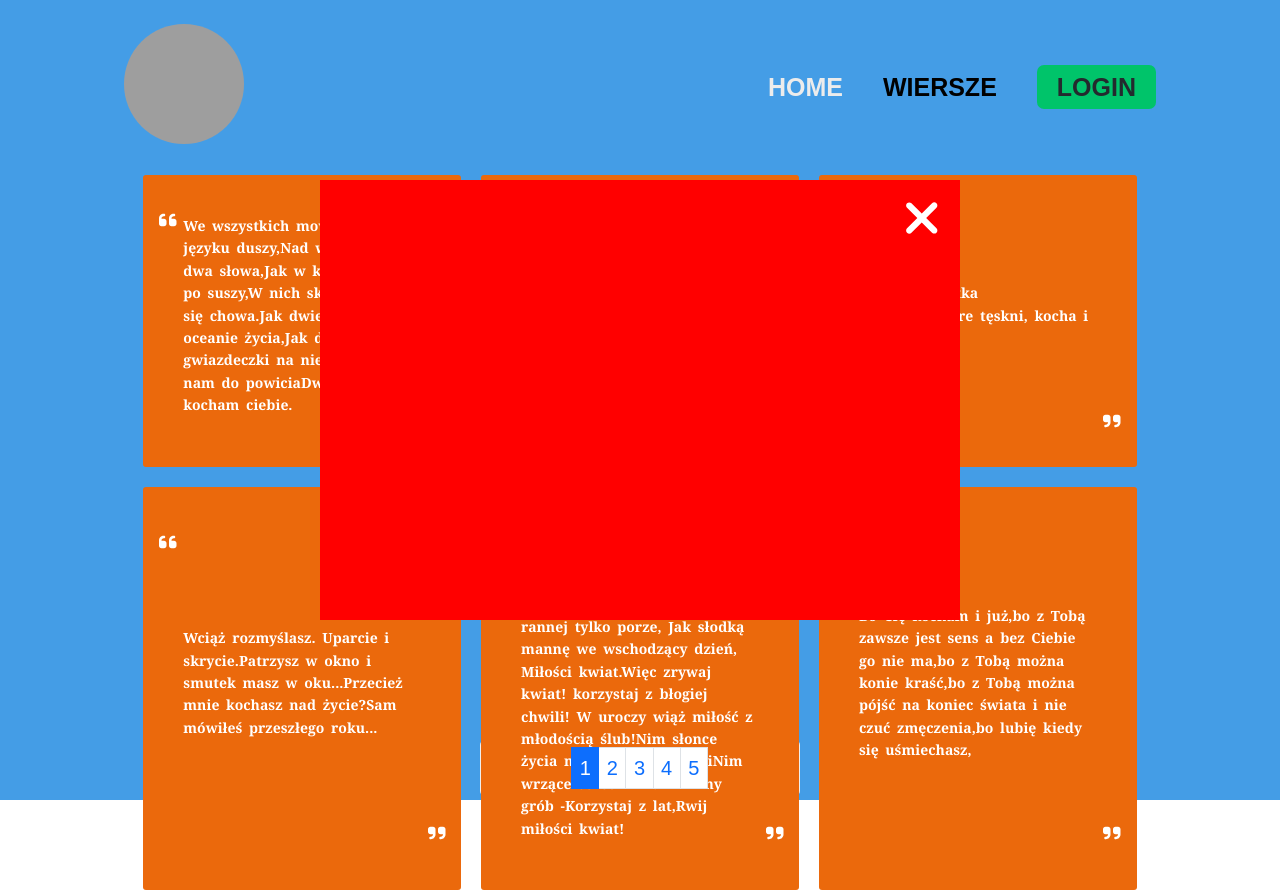
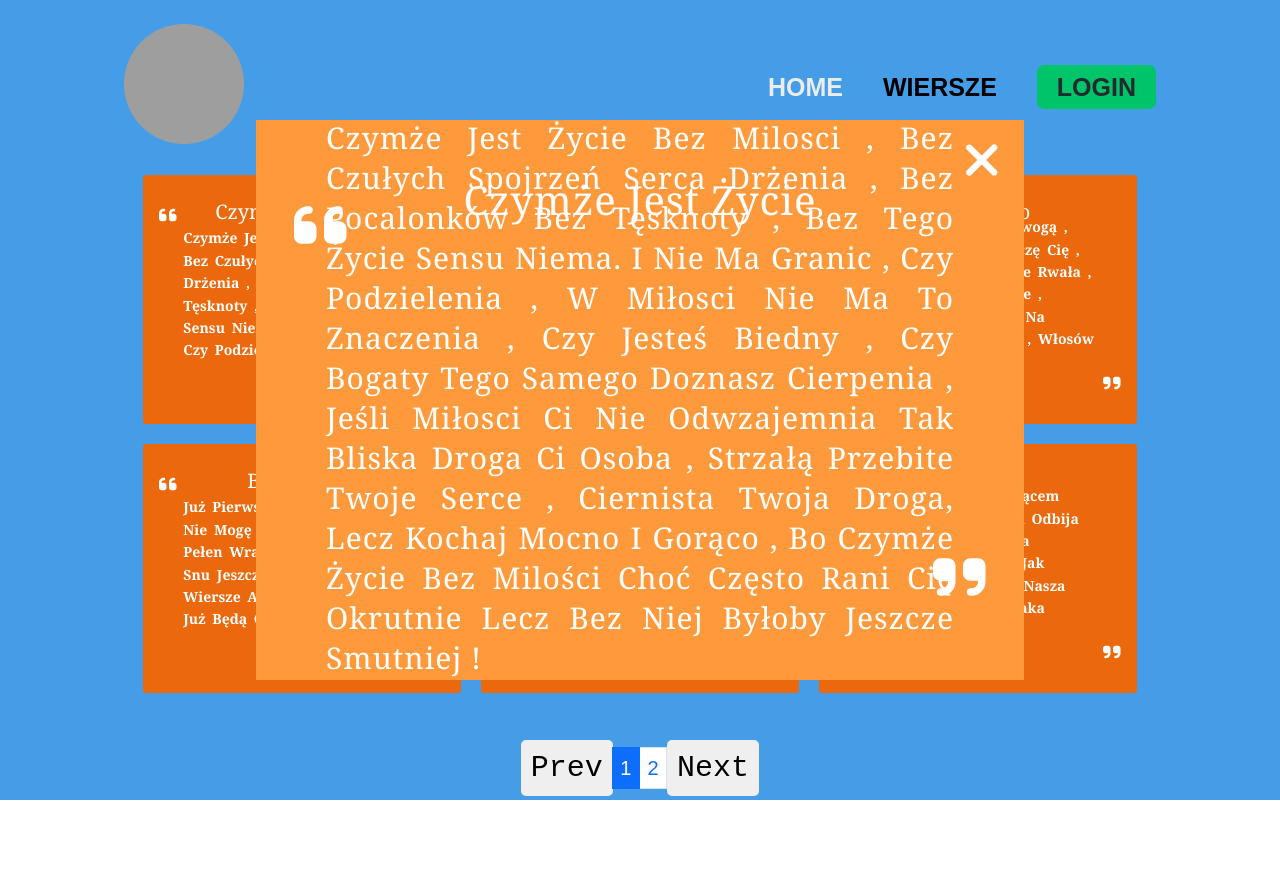
Before and after one commit to ZbigniewKierpiec/WierszeMamy, a React (Vite) app in the folder app/: page /app in a window 1280 px wide. Both pictures are taken after a click on the element 302 px from the left and 320 px from the top of the page. After the commit the page ends 824 px from the top, so only its background shows below. Built offline with nearby package versions, Linux system fonts and the light colour scheme; grey boxes are pictures that could not be loaded.

Commit message:
added poems

```diff
--- /dev/null
+++ b/app/src/components/Footer.jsx
@@ -0,0 +1,9 @@
+import React from "react";
+import styles from "./Footer.module.css";
+export default function Footer() {
+  return <footer className={styles.footer}>
+ <p className={styles.copyright}>
+          &copy; Copyright {new Date().getFullYear()} by Halina Kierpiec
+        </p>
+  </footer>;
+}
--- /dev/null
+++ b/app/src/components/Footer.module.css
@@ -0,0 +1,12 @@
+.footer {
+  width: 100%;
+  height: 10%;
+  background-color: black;
+  margin: 0;
+  padding: 0;
+  position: absolute;
+  bottom: 0;
+  display: flex;
+  justify-content: center;
+  align-items: center;
+}
--- a/app/src/components/Wiersze.jsx
+++ b/app/src/components/Wiersze.jsx
@@ -3,21 +3,35 @@ import styles from "./wiersze.module.css";
 import React from "react";
 import { FontAwesomeIcon } from "@fortawesome/react-fontawesome";
 import { faQuoteLeft, faQuoteRight } from "@fortawesome/free-solid-svg-icons";
-export default function Wiersze({ item , handleActive }) {
 
+// const truncateString = (str, maxLength) => {
+//   return str.length > maxLength ? `${str.slice(0, maxLength)}...` : str;
+// };
 
+const truncateString = (str, maxLength) => {
+  if (str.length <= maxLength) {
+    return str;
+  }
 
+  const lastSpaceIndex = str.lastIndexOf(" ", maxLength);
+  const truncated =
+    lastSpaceIndex !== -1
+      ? str.slice(0, lastSpaceIndex)
+      : str.slice(0, maxLength);
 
+  return `${truncated}...`;
+};
 
-
+export default function Wiersze({ item, handleActive }) {
+  const maxLength = 170;
 
   return (
-    <div  onClick={handleActive}    className={styles.wiersze}>
+    <div onClick={()=>handleActive(item)} className={styles.wiersze}>
       <span className={styles.top}>
         <FontAwesomeIcon icon={faQuoteLeft} />
       </span>
-
-      <p> {item.name}</p>
+        <h2 className={styles.title}>{item.title}</h2>
+      <p> {truncateString(item.name, maxLength)}</p>
 
       <span className={styles.bottom}>
         {" "}
--- a/app/src/components/WierszeDetails.jsx
+++ b/app/src/components/WierszeDetails.jsx
@@ -1,17 +1,25 @@
+/* eslint-disable react/prop-types */
 import React from "react";
 import styles from "./WierszeDetails.module.css";
 import { FontAwesomeIcon } from "@fortawesome/react-fontawesome";
-import {
-  faQuoteLeft,
-  faQuoteRight,
-  faXmark,
-} from "@fortawesome/free-solid-svg-icons";
-export default function WierszeDetails({setActive}) {
+import { faQuoteLeft, faQuoteRight } from "@fortawesome/free-solid-svg-icons";
+import { faXmark } from "@fortawesome/free-solid-svg-icons";
+export default function WierszeDetails({ setActive, details }) {
+  console.log(details);
   return (
     <div className={styles.box}>
-      <span onClick={()=>setActive(false)}    className={styles.times}>
+      <span onClick={() => setActive(false)} className={styles.times}>
         {" "}
         <FontAwesomeIcon icon={faXmark} />
+      </span>
+      <h2 className={styles.title}>{details.title}</h2>
+      <span className={styles.left}>
+        <FontAwesomeIcon icon={faQuoteLeft} />
+      </span>
+                   <h1>{details.name}</h1>
+      <span className={styles.right}>
+        {" "}
+        <FontAwesomeIcon icon={faQuoteRight} />{" "}
       </span>
     </div>
   );
--- a/app/src/components/WierszeDetails.module.css
+++ b/app/src/components/WierszeDetails.module.css
@@ -1,12 +1,23 @@
 .box {
-  width: 50%;
-  height: 55%;
+  width: 60%;
+  height: 70%;
   background-color: red;
+  background: #ff9a3c;
   position: absolute;
   top: 50%;
   left: 50%;
   transform: translate(-50%, -50%);
   z-index: 7;
+  display: flex;
+  justify-content: center;
+  align-items: center;
+  padding: 7rem;
+  text-align: justify;
+
+  letter-spacing: .1rem;
+  font-family: Georgia, sans-serif;
+
+
 }
 
 .times {
@@ -15,3 +26,35 @@
   right: 3%;
   cursor: pointer;
 }
+
+.title{
+  position: absolute;
+  top: 10%;
+  text-transform: capitalize;
+  font-size: 4rem;
+}
+
+.left {
+    position: absolute;
+    top: 10%;
+    left: 5%;
+    font-size: 6rem;
+    color: #bfa100;
+    color: white;
+  }
+
+  .right {
+    position: absolute;
+    bottom: 10%;
+    right: 5%;
+    font-size: 6rem;
+    color: white;
+  }
+
+  h1{
+    font-size: 3rem;
+    text-transform:capitalize;
+    line-height: 40px;
+
+    /* line-height: 50px; */
+  }
--- a/app/src/components/wiersze.module.css
+++ b/app/src/components/wiersze.module.css
@@ -1,5 +1,5 @@
 .wiersze {
-  position: relative !important;
+  position: relative;
   display: flex;
   justify-content: center;
   align-items: center;
@@ -12,6 +12,9 @@
 
   border-radius: 0.3rem;
   cursor: pointer;
+  text-transform: capitalize;
+
+
 }
 
 .top {
@@ -22,7 +25,11 @@
   color: #bfa100;
   color: white;
 }
-
+.title{
+  position: absolute;
+  top: 10%;
+  text-transform: capitalize;
+}
 .bottom {
   position: absolute;
   bottom: 10%;
--- a/app/src/pages/AppLayout.jsx
+++ b/app/src/pages/AppLayout.jsx
@@ -7,124 +7,63 @@ import PageNav from "../components/PageNav";
 import Logo from "../components/Logo";
 import Wiersze from "../components/wiersze";
 import WierszeDetails from "../components/WierszeDetails";
+import Footer from "../components/Footer";
 
 const data = [
   {
     id: 1,
-    name: "We wszystkich mowach i w języku duszy,Nad wszystkie są dwa słowa,Jak w kroplach rosy po suszy,W nich skarb żywota się chowa.Jak dwie perełki w oceanie życia,Jak dwie gwiazdeczki na niebie,wiecą nam do powiciaDwa słowa - kocham ciebie.",
+    title: "czymże jest życie",
+    name: "czymże jest życie bez milosci , Bez czułych spojrzeń serca drżenia , Bez pocalonków bez tęsknoty , Bez tego życie sensu niema. I nie ma granic , czy podzielenia , W miłosci nie ma to znaczenia , Czy jesteś biedny , czy bogaty tego samego doznasz cierpenia , jeśli miłosci ci nie odwzajemnia tak bliska droga ci osoba , strzałą przebite twoje serce , ciernista twoja droga, lecz kochaj mocno i gorąco , bo czymże życie bez milości choć często rani cię okrutnie lecz bez niej byłoby jeszcze smutniej !",
   },
   {
     id: 2,
-    name: "Każdy nowy dzień jest kwiatem Który zakwita w naszych rękach Tam gdzie się kocha, nigdy nie zapada noc.",
+    title: "niepokój w oczach",
+    name: "te oczy , co cieszą i ranią, te chwile, które minąć muszą , te myśli które spać nie dają , czy one byc muszą?, ta radość co w smutek się zmienia , ten smutek co pali jak ogień , i wciąż ten niepokój w mej duszy , co rozum i rozsądek głuszy , jak ciężko samej z myślami , jak trudno jest życ tylko snami , jak gnębi ta myśl niepojęta , ze bylam już o krok od szczęścia!",
   },
   {
     id: 3,
-    name: "Serce to cząstka człowieka,Które tęskni, kocha i czeka.",
+    title: "dla miłego",
+    name: "każda minuta była trwogą  , czy znowu dziś zobaczę cię , niepewność serce moje rwała , usta szeptały imię twe , chciałam nauczyć się na pamieć , twej twarzy , włosów , twoich rąk , chciałam zatrzymać je na stałe , by były przy mnie , ze mną wciaż , patrzyłam ciągle gdzieś daleko jakbym tam dojrzeć mogła cię lecz ciebie zabrał los w nieznane gdzieś po świecie wodzi cię , nie wiem co robisz , o czym myślisz? , kto sercu twemu bliski jest , kto znowu w głowie ci zawrócil kogo znów stac na taki gest , lecz ciągle siebie pytam czy mnie pamiętasz i wrócisz tu , i czy będziemy razem szli , przez życia piękne dni",
   },
   {
     id: 4,
-    name: " Wciąż rozmyślasz. Uparcie i skrycie.Patrzysz w okno i smutek masz w oku...Przecież mnie kochasz nad życie?Sam mówiłeś przeszłego roku...  ",
+    title: "bezsenność",
+    name: "już pierwsza na zegarze , a ja nie mogę spać , cały dzień , pełen wrażeń , nie chce mi snu jeszcze dać , siedzę i piszę wiersze a wkoło cicho tak , już będą cykać świerszcze , a ja wciąż nie mogę spać !",
   },
   {
     id: 5,
-    name: "Jest jeden kwiat - kwiat jak wiosenne zorze,Tak pełen blasków i woniących tchnień,Lecz rwać go można w rannej tylko porze,  Jak słodką mannę we wschodzący dzień, Miłości kwiat.Więc zrywaj kwiat! korzystaj z błogiej chwili! W uroczy wiąż miłość z młodością ślub!Nim słonce życia na zachód się schyliNim wrzące serce zmrozi zimny grób -Korzystaj z lat,Rwij miłości kwiat!  ",
+    title: "pijak",
+    name: "idzie chwiejnym krokiem , z łzawym okiem , piosenki głośno śpiewa , aż zapatrzyły sie drzewa ",
   },
   {
     id: 6,
-    name: "Bo Cię kocham i już,bo z Tobą zawsze jest sens a bez Ciebie go nie ma,bo z Tobą można konie kraść,bo z Tobą można pójść na koniec świata i nie czuć zmęczenia,bo lubię kiedy się uśmiechasz,",
+    title: "choinka",
+    name: "skrzy się i mieni tysiącem promieni , w bańkach odbija się świat , taka cudna pachnąca w zieleni , jak najpięknieszy kwiat , nasza chionka świąteczna taka wysoka do nieba a pod nią prezentów moc w tę wigilijną jedyną noc",
   },
   {
     id: 7,
-    name: "Najlepsza miłość to ta która budzi duszę,pcha Nas ku lepszemu, rozpala w sercach ogień a w duszy sieje spokój.",
+    title: "wizerunek",
+    name: "oczy twoje przecudne , w oczach odbija się świat , gdy spojrzysz na mnie tak cudnie , to aż mi oddechu brak! , usta twe usta czerwone jak maliny w borze ja na twoich ustach , pocałunek złożę , włosy włosy twe czarne , jak bez księżyca noc , uwielbiam patrzeć na nie , i włożyc w twe włosy mą dłoń ",
   },
   {
     id: 8,
-    name: "Każdy nowy dzień jest kwiatem Który zakwita w naszych rękach Tam gdzie się kocha, nigdy nie zapada noc.",
+    title: "śmierć",
+    name: "pojawia śię w białym habicie , ponoć piękna i młoda , zabiera ludzkie życie , nieubłagana , zimna i wroga",
   },
   {
     id: 9,
-    name: "Serce to cząstka człowieka,Które tęskni, kocha i czeka.",
+    title: "droga",
+    name: "droga utarta udeptana , moja droga kochana , chodzę nią całe życie i podziwiam w zachwycie",
   },
   {
     id: 10,
-    name: " Wciąż rozmyślasz. Uparcie i skrycie.Patrzysz w okno i smutek masz w oku...Przecież mnie kochasz nad życie?Sam mówiłeś przeszłego roku...  ",
+    title: "opowiem wszystkim",
+    name: "opowiem słońcu i gwiazdom na błękicie , że bardziej cię kocham niż swoje życie , i deszczowi opowiem co swymi kropelkami , zalewa me okno jak ja swymi łzami , zalewam kartkę białą co wiersz na nie pisze , i wiatrowi opowiem i kwiatom w ogrodzie opowiem ja wszystkim jak ja kocham ciebie",
   },
   {
     id: 11,
-    name: "Jest jeden kwiat - kwiat jak wiosenne zorze,Tak pełen blasków i woniących tchnień,Lecz rwać go można w rannej tylko porze,  Jak słodką mannę we wschodzący dzień, Miłości kwiat.Więc zrywaj kwiat! korzystaj z błogiej chwili! W uroczy wiąż miłość z młodością ślub!Nim słonce życia na zachód się schyliNim wrzące serce zmrozi zimny grób -Korzystaj z lat,Rwij miłości kwiat!  ",
-  },
-  {
-    id: 12,
-    name: "Bo Cię kocham i już,bo z Tobą zawsze jest sens a bez Ciebie go nie ma,bo z Tobą można konie kraść,bo z Tobą można pójść na koniec świata i nie czuć zmęczenia,bo lubię kiedy się uśmiechasz,",
-  },
-  {
-    id: 13,
-    name: "Najlepsza miłość to ta która budzi duszę,pcha Nas ku lepszemu, rozpala w sercach ogień a w duszy sieje spokój.",
-  },
-  {
-    id: 14,
-    name: "Każdy nowy dzień jest kwiatem Który zakwita w naszych rękach Tam gdzie się kocha, nigdy nie zapada noc.",
-  },
-  {
-    id: 15,
-    name: "Serce to cząstka człowieka,Które tęskni, kocha i czeka.",
-  },
-  {
-    id: 16,
-    name: " Wciąż rozmyślasz. Uparcie i skrycie.Patrzysz w okno i smutek masz w oku...Przecież mnie kochasz nad życie?Sam mówiłeś przeszłego roku...  ",
-  },
-  {
-    id: 17,
-    name: "Jest jeden kwiat - kwiat jak wiosenne zorze,Tak pełen blasków i woniących tchnień,Lecz rwać go można w rannej tylko porze,  Jak słodką mannę we wschodzący dzień, Miłości kwiat.Więc zrywaj kwiat! korzystaj z błogiej chwili! W uroczy wiąż miłość z młodością ślub!Nim słonce życia na zachód się schyliNim wrzące serce zmrozi zimny grób -Korzystaj z lat,Rwij miłości kwiat!  ",
-  },
-  {
-    id: 18,
-    name: "Bo Cię kocham i już,bo z Tobą zawsze jest sens a bez Ciebie go nie ma,bo z Tobą można konie kraść,bo z Tobą można pójść na koniec świata i nie czuć zmęczenia,bo lubię kiedy się uśmiechasz,",
-  },
-  {
-    id: 19,
-    name: "Najlepsza miłość to ta która budzi duszę,pcha Nas ku lepszemu, rozpala w sercach ogień a w duszy sieje spokój.",
-  },
-
-  {
-    id: 20,
-    name: " Wciąż rozmyślasz. Uparcie i skrycie.Patrzysz w okno i smutek masz w oku...Przecież mnie kochasz nad życie?Sam mówiłeś przeszłego roku...  ",
-  },
-  {
-    id: 21,
-    name: "Jest jeden kwiat - kwiat jak wiosenne zorze,Tak pełen blasków i woniących tchnień,Lecz rwać go można w rannej tylko porze,  Jak słodką mannę we wschodzący dzień, Miłości kwiat.Więc zrywaj kwiat! korzystaj z błogiej chwili! W uroczy wiąż miłość z młodością ślub!Nim słonce życia na zachód się schyliNim wrzące serce zmrozi zimny grób -Korzystaj z lat,Rwij miłości kwiat!  ",
-  },
-  {
-    id: 22,
-    name: "Bo Cię kocham i już,bo z Tobą zawsze jest sens a bez Ciebie go nie ma,bo z Tobą można konie kraść,bo z Tobą można pójść na koniec świata i nie czuć zmęczenia,bo lubię kiedy się uśmiechasz,",
-  },
-  {
-    id: 23,
-    name: "Najlepsza miłość to ta która budzi duszę,pcha Nas ku lepszemu, rozpala w sercach ogień a w duszy sieje spokój.",
-  },
-  {
-    id: 24,
-    name: "Każdy nowy dzień jest kwiatem Który zakwita w naszych rękach Tam gdzie się kocha, nigdy nie zapada noc.",
-  },
-  {
-    id: 25,
-    name: "Serce to cząstka człowieka,Które tęskni, kocha i czeka.",
-  },
-  {
-    id: 26,
-    name: " Wciąż rozmyślasz. Uparcie i skrycie.Patrzysz w okno i smutek masz w oku...Przecież mnie kochasz nad życie?Sam mówiłeś przeszłego roku...  ",
-  },
-  {
-    id: 27,
-    name: "Jest jeden kwiat - kwiat jak wiosenne zorze,Tak pełen blasków i woniących tchnień,Lecz rwać go można w rannej tylko porze,  Jak słodką mannę we wschodzący dzień, Miłości kwiat.Więc zrywaj kwiat! korzystaj z błogiej chwili! W uroczy wiąż miłość z młodością ślub!Nim słonce życia na zachód się schyliNim wrzące serce zmrozi zimny grób -Korzystaj z lat,Rwij miłości kwiat!  ",
-  },
-  {
-    id: 28,
-    name: "Bo Cię kocham i już,bo z Tobą zawsze jest sens a bez Ciebie go nie ma,bo z Tobą można konie kraść,bo z Tobą można pójść na koniec świata i nie czuć zmęczenia,bo lubię kiedy się uśmiechasz,",
-  },
-  {
-    id: 29,
-    name: "Najlepsza miłość to ta która budzi duszę,pcha Nas ku lepszemu, rozpala w sercach ogień a w duszy sieje spokój.",
+    title: "",
+    name: "",
   },
 ];
 
@@ -137,10 +76,11 @@ export default function AppLayout() {
   const records = data.slice(firstIndex, lastIndex);
   const npages = Math.ceil(data.length / recordsPerPage);
   const numbers = [...Array(npages + 1).keys()].slice(1);
+  const [details, setDetails] = useState([]);
   return (
     <main className={styles.app}>
       <PageNav></PageNav>
-      {active && <WierszeDetails setActive={setActive}    />}
+      {active && <WierszeDetails details={details} setActive={setActive} />}
       <div className={styles.section}>
         <section className={styles.main}>
           {/* <table className={styles.table}>
@@ -194,9 +134,10 @@ export default function AppLayout() {
             ))}
           </div> */}
           {records.map((item) => (
-            <Wiersze key={item.id}  handleActive={handleActive}        item={item} />
+            <Wiersze key={item.id} handleActive={handleActive} item={item} />
           ))}
         </section>
+
         <nav className={styles.nav}>
           <ul className="pagination">
             <li className={styles.itemBtn}>
@@ -233,12 +174,10 @@ export default function AppLayout() {
     </main>
   );
 
-
- function handleActive() {
-     setActive(active=>active=true)
- }
-
-
+  function handleActive(item) {
+    setDetails(item);
+    setActive((active) => (active = true));
+  }
 
   function nextPage() {
     if (currentPage !== npages) {
--- a/app/src/pages/AppLayout.module.css
+++ b/app/src/pages/AppLayout.module.css
@@ -20,7 +20,7 @@
 }
 
 .main {
-  position: relative;
+  /* position: relative; */
   width: 95%;
   height: 85%;
   /* background-color: slateblue; */
@@ -29,6 +29,19 @@
   grid-template-rows: repeat(2, 1fr);
   grid-gap: 2rem;
   padding: 3rem;
+}
+.mainActive {
+  background: rgba(255, 255, 255, 0.3); /* Adjust the opacity as needed */
+  filter: blur(2px);
+}
+.overlay {
+  width: 95%;
+  height: 85%;
+  position: relative !important;
+  background: rgba(255, 255, 255, 0.5); /* Adjust the opacity as needed */
+  backdrop-filter: blur(10px); /* Adjust the blur radius as needed */
+  border-radius: 10px; /* Optional: Add border-radius for rounded corners */
+  padding: 20px;
 }
 
 .table {
@@ -93,9 +106,9 @@
 
 .a {
   text-decoration: none;
- background-color: black;
- color: white;
- display: block;
- width: 50px;
- height: 100%;
+  background-color: black;
+  color: white;
+  display: block;
+  width: 50px;
+  height: 100%;
 }
--- a/app/src/pages/Homepage.jsx
+++ b/app/src/pages/Homepage.jsx
@@ -2,6 +2,7 @@ import React from "react";
 import styles from "./Homepage.module.css";
 import { useNavigate } from "react-router-dom";
 import PageNav from "../components/PageNav";
+import Footer from "../components/Footer";
 export default function Homepage() {
   const navigate = useNavigate();
 
@@ -13,9 +14,9 @@ export default function Homepage() {
     <main className={styles.homepage}>
 
       <section>
-        <h1>
-          Światło wierszy Haliny Kierpiec <br></br>{" "}
-          <span className={styles.title}>
+        <h1 className={styles.title}>
+          Światło wierszy Haliny Kierpiec <br></br>  <br></br>  {" "}
+          <span className={styles.span}>
             {" "}
             <i>Słowa, które malują emocje na kartach życia</i>{" "}
           </span>
@@ -25,6 +26,7 @@ export default function Homepage() {
       <button onClick={handleClick} className={styles.titleBtn}>
         Zacznij Czytac
       </button>
+      <Footer/>
     </main>
   );
 }
--- a/app/src/pages/Homepage.module.css
+++ b/app/src/pages/Homepage.module.css
@@ -1,5 +1,5 @@
 .homepage {
-
+  position: relative;
   height: calc(100vh - 5rem);
   height: 100vh;
   background: rgb(2, 0, 36);
@@ -23,9 +23,13 @@
 }
 
 .title {
-  font-size: 3.5rem;
+  font-size: 5.5rem;
   letter-spacing: .4rem;
   color: rgba(255, 255, 255, 0.74);
+}
+.span{
+  font-size: 4rem;
+  font-weight: bolder;
 }
 
 .titleBtn {
```
